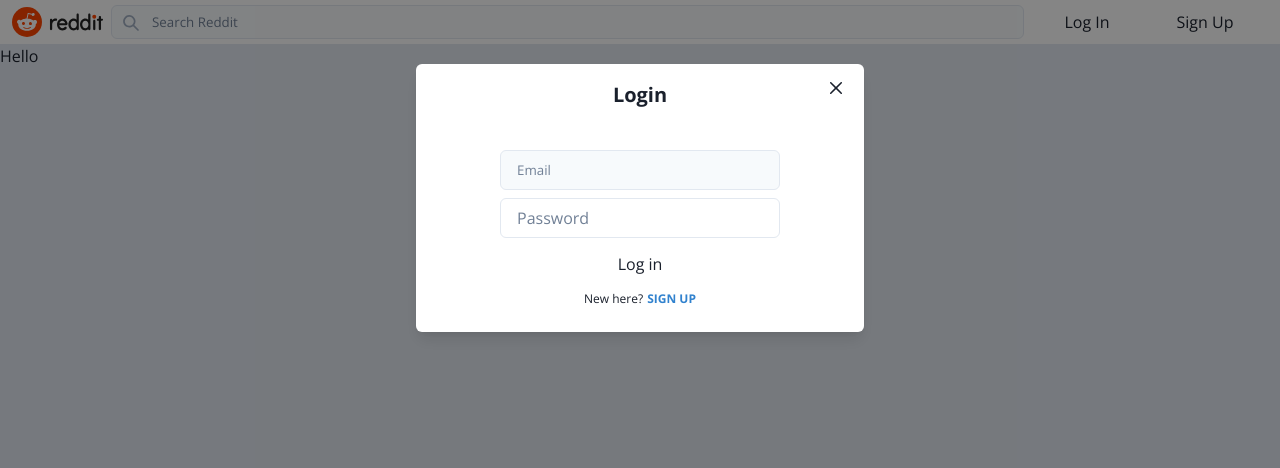
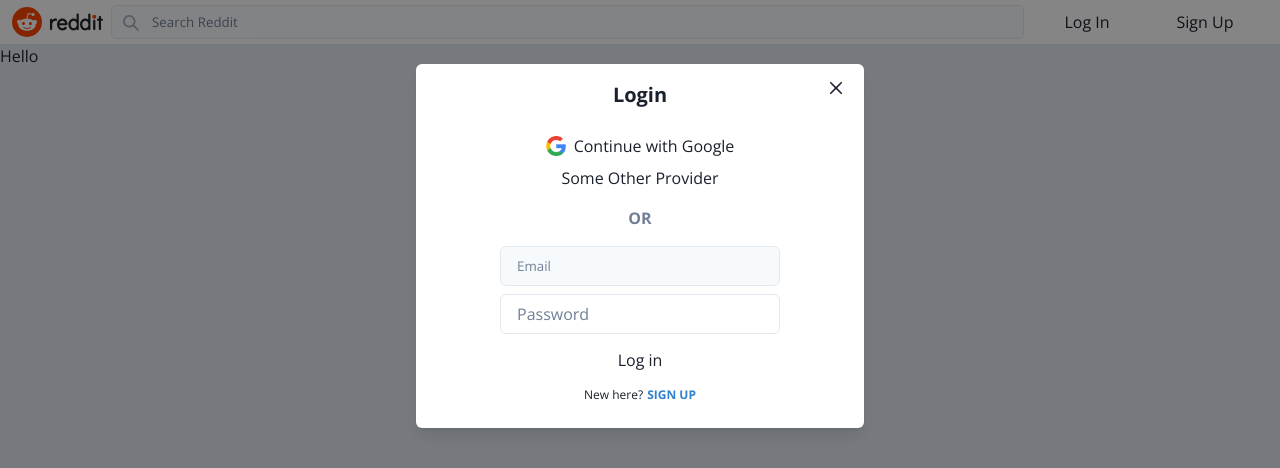
Before and after one commit to ClaytonDewey/reddit-clone, a Next.js app: page / in a window 1280 px wide. Both pictures are taken after a click on the button "Log In". Shown: the top 468 px of the page. Built offline with nearby package versions, Linux system fonts and the light colour scheme.

Commit message:
Add OAuth buttons

```diff
--- a/src/components/Modal/Auth/AuthModal.tsx
+++ b/src/components/Modal/Auth/AuthModal.tsx
@@ -7,10 +7,12 @@
   ModalCloseButton,
   ModalBody,
   Flex,
+  Text,
 } from '@chakra-ui/react';
 import React from 'react';
 import { useRecoilState } from 'recoil';
 import AuthInputs from './AuthInputs';
+import OAuthButtons from './OAuthButtons';
 
 const AuthModal: React.FC = () => {
   const [modalState, setModalState] = useRecoilState(authModalState);
@@ -46,7 +48,10 @@
               justify='center'
               width='70%'
             >
-              {/* <OAuthButtons /> */}
+              <OAuthButtons />
+              <Text color='gray.500' fontWeight={700}>
+                OR
+              </Text>
               <AuthInputs />
               {/* <ResetPassword /> */}
             </Flex>
--- /dev/null
+++ b/src/components/Modal/Auth/OAuthButtons.tsx
@@ -0,0 +1,20 @@
+import { Button, Flex, Image } from '@chakra-ui/react';
+import React from 'react';
+
+const OAuthButtons: React.FC = () => {
+  return (
+    <Flex direction='column' width='100%' mb={4}>
+      <Button variant='oauth' mb={2}>
+        <Image
+          src='/images/googlelogo.png'
+          height='20px'
+          alt='Google Logo'
+          mr={2}
+        />
+        Continue with Google
+      </Button>
+      <Button variant='oauth'>Some Other Provider</Button>
+    </Flex>
+  );
+};
+export default OAuthButtons;
```
